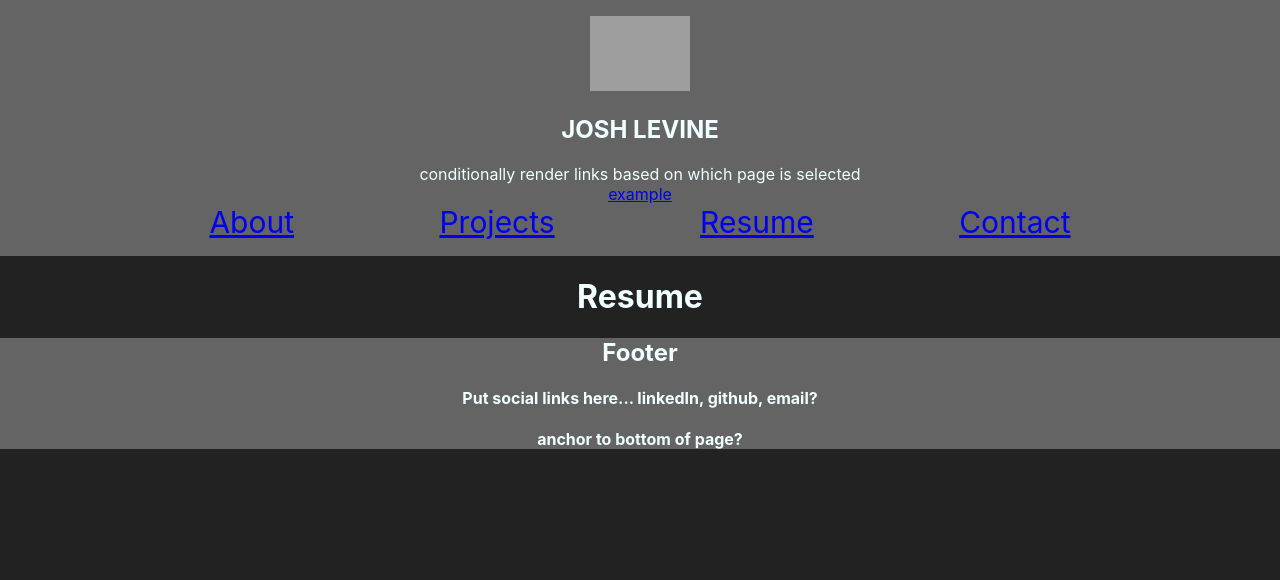
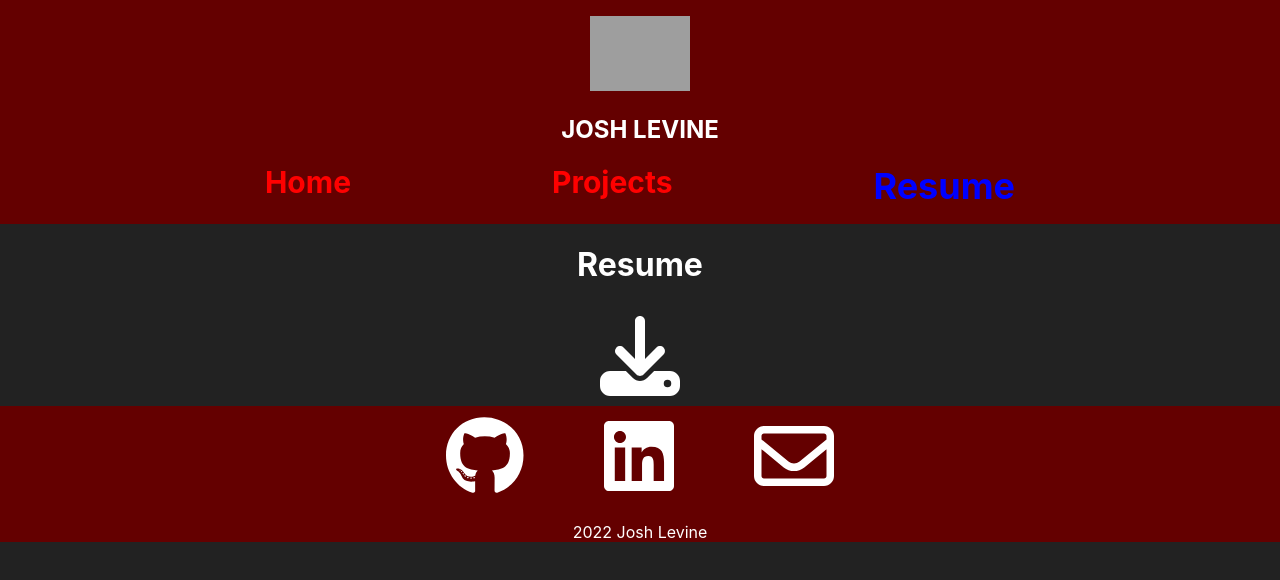
Before and after one commit to jadlevine/josh-levine-portfolio, a React (Create React App) app: page /resume in a window 1280 px wide. Shown: the top 580 px of the page. Built offline with nearby package versions, Linux system fonts and the light colour scheme; grey boxes are pictures that could not be loaded.

Commit message:
FooterContact set up. HeaderNav redesigned

```diff
--- a/package.json
+++ b/package.json
@@ -3,6 +3,12 @@
   "version": "0.1.0",
   "private": true,
   "dependencies": {
+    "@fortawesome/fontawesome-free": "^6.2.1",
+    "@fortawesome/fontawesome-svg-core": "^6.2.1",
+    "@fortawesome/free-brands-svg-icons": "^6.2.1",
+    "@fortawesome/free-regular-svg-icons": "^6.2.1",
+    "@fortawesome/free-solid-svg-icons": "^6.2.1",
+    "@fortawesome/react-fontawesome": "^0.2.0",
     "@testing-library/jest-dom": "^5.16.5",
     "@testing-library/react": "^13.4.0",
     "@testing-library/user-event": "^13.5.0",
--- a/src/App.css
+++ b/src/App.css
@@ -2,7 +2,7 @@ body{
   text-align: center;
   margin: 0;
   background-color: rgb(34, 34, 34);
-  color:azure;
+  color:white;
 
   /* background: rgba(0, 0, 0, 0.2)
   url("https://images.unsplash.com/photo-1497633762265-9d179a990aa6?ixlib=rb-4.0.3&ixid=MnwxMjA3fDB8MHxwaG90by1wYWdlfHx8fGVufDB8fHx8&auto=format&fit=crop&w=1173&q=80");
@@ -12,11 +12,21 @@ body{
    object-position: center center; */
 }
 
-.nav{
+/* testing */
+.bgp{
+  background-color: rgb(100,0,100);
+}
+
+#headshot{
+  width: 100px;
+}
+
+.header{
   display: flex;
   flex-direction: column;
   justify-content: space-between;
-  background-color: rgb(100, 100, 100);
+  /* background-color: rgb(100, 100, 100); */
+  background-color: rgb(100,0,0);
   align-items: center;
   /* font-size: 20px; */
   padding: 1em;
@@ -28,9 +38,19 @@ body{
   width: 90vw;
   font-size: 30px;
 }
-#headshot{
-  width: 100px;
+.nav-option{
+  color: red;
+  text-decoration: none;
+  font-weight: bold;
 }
+.nav-option:hover{
+  color: white;
+}
+.currentPath{
+  color: blue;
+  font-size: larger;
+}
+
 
 .projects-container{
   display: flex;
@@ -71,12 +91,30 @@ border-radius: 20px;
 .link-out{
   font-size:x-large;
   font-weight: bold;
-  color: azure;
+  color:white;
 }
 .divider{
   margin: 0 0.5em;
 }
 
+.icon{
+  color: white;
+  font-size:80px;
+  margin: 10px 40px;
+}
+.icon:hover{
+  color: red;
+}
+
+
 #footer{
-  background-color: rgb(100, 100, 100);
+  /* background-color: rgb(100, 100, 100); */
+  background-color: rgb(100,0,0);
 }
+.contact-row{
+  display:flex;
+  justify-content: center;
+}
+.contact-icon{
+  /* margin: 10px 40px; */
+}
--- a/src/App.js
+++ b/src/App.js
@@ -1,30 +1,21 @@
 import './App.css'
 import { Routes, Route } from 'react-router-dom'
-import NavBar from './components/NavBar'
+import HeaderNav from './components/HeaderNav'
 import Home from './pages/Home'
-import About from './pages/About'
 import Projects from './pages/Projects'
 import Resume from './pages/Resume'
-import ContactMe from './pages/ContactMe'
+import ContactFooter from './components/FooterContact'
 
 function App() {
   return (
     <div className="App">
-      <header className="App-header">
-        <NavBar />
-      </header>
+      <HeaderNav />
       <Routes>
         <Route path="/" element={<Home />} />
-        <Route path="/about" element={<About />} />
         <Route path="/projects" element={<Projects />} />
         <Route path="/resume" element={<Resume />} />
-        <Route path="/contact" element={<ContactMe />} />
       </Routes>
-      <footer id="footer">
-        <h2>Footer</h2>
-        <h4>Put social links here... linkedIn, github, email?</h4>
-        <h4>anchor to bottom of page?</h4>
-      </footer>
+      <ContactFooter />
     </div>
   )
 }
--- /dev/null
+++ b/src/components/FooterContact.jsx
@@ -0,0 +1,38 @@
+import { Link } from 'react-router-dom'
+import { FontAwesomeIcon } from '@fortawesome/react-fontawesome'
+import {
+  faGithub,
+  faLinkedin,
+  faSlack
+} from '@fortawesome/free-brands-svg-icons'
+import { faEnvelope } from '@fortawesome/free-regular-svg-icons'
+
+const ContactFooter = () => {
+  return (
+    <div id="footer">
+      <div className='contact-row'>
+        <a href="https://github.com/jadlevine">
+          <FontAwesomeIcon
+            icon={faGithub}
+            className="icon"
+          />
+        </a>
+        <a href="https://www.linkedin.com/in/joshua-adam-levine/">
+          <FontAwesomeIcon
+            icon={faLinkedin}
+            className="icon"
+          />
+        </a>
+        <a href="mailto:levine.joshuaadam@gmail.com">
+          <FontAwesomeIcon
+            icon={faEnvelope}
+            className="icon"
+          />
+        </a>
+      </div>
+      <p>2022 Josh Levine</p>
+    </div>
+  )
+}
+
+export default ContactFooter
--- /dev/null
+++ b/src/components/HeaderNav.jsx
@@ -0,0 +1,27 @@
+import { Link } from 'react-router-dom'
+import cutout from '../assets/JoshLevineCutout.png'
+import { useLocation } from 'react-router-dom'
+
+const HeaderNav = (props) => {
+  const location = useLocation()
+
+  const currentPath = 'nav-option currentPath'
+  const notCurrentPath = 'nav-option'
+
+  return (
+      <nav className='header'>
+      <div className="nav-header">
+        <img id="headshot" src={cutout} alt="josh-levine"></img>
+        <h1>JOSH LEVINE</h1>
+      </div>
+        <div className="nav-options">
+          <Link to="/" className={location.pathname==='/'?currentPath:notCurrentPath}>Home</Link>
+          <Link to="/projects" className={location.pathname==='/projects'?currentPath:notCurrentPath}>Projects</Link>
+          <Link to="/resume" className={location.pathname==='/resume'?currentPath:notCurrentPath}>Resume</Link>
+          {/* <Link to="/contact" className='nav-option'>Contact</Link> */}
+        </div>
+      </nav>
+  )
+}
+
+export default HeaderNav
--- a/src/components/NavBar.jsx
+++ /dev/null
@@ -1,22 +0,0 @@
-import { Link } from 'react-router-dom'
-import cutout from '../assets/JoshLevineCutout.png'
-
-const NavBar = (props) => {
-  return (
-      <nav className='nav'>
-      <div className="nav-header">
-        <img id="headshot" src={cutout} alt="josh-levine"></img>
-        <h1>JOSH LEVINE</h1>
-      </div>
-      conditionally render links based on which page is selected <Link to="https://www.johnandrewjacobs.com/about">example</Link>
-        <div className="nav-options">
-          <Link to="/about">About</Link>
-          <Link to="/projects">Projects</Link>
-          <Link to="/resume">Resume</Link>
-          <Link to="/contact">Contact</Link>
-        </div>
-      </nav>
-  )
-}
-
-export default NavBar
--- a/src/pages/About.js
+++ /dev/null
@@ -1,27 +0,0 @@
-// import React from 'react'
-
-const About = () => {
-  return (
-    <div>
-      <h1>Software Engineer</h1>
-      <h2>Columbus, OH</h2>
-      <div id="about-me-info">
-        <h2>I am a software engineer who is driven by a challange.</h2>
-        <h2>
-          Previously, as an educator, I created environments where teams and
-          their members could be successful.
-        </h2>
-        <h2>
-          Whether building applications, or playing board-games, my greatest
-          satisfaction is solving complex problems.
-        </h2>
-        <h2>
-          I thrive in collaborative environments where shared vision, curiosity,
-          and continuous improvement are prioritized.
-        </h2>
-      </div>
-    </div>
-  )
-}
-
-export default About
--- a/src/pages/ContactMe.js
+++ /dev/null
@@ -1,7 +0,0 @@
-// import React from 'react'
-
-const ContactMe = () => {
-  return <div>ContactMe</div>
-}
-
-export default ContactMe
--- a/src/pages/Home.js
+++ b/src/pages/Home.js
@@ -1,17 +1,23 @@
-import { Link } from 'react-router-dom'
-
-import headshot from '../assets/JoshLevine.jpg'
-
-//from michaellackey.com
-// Experience in:
-// ReactJS/Redux, Python3/Django, Node.js/Express, AWS S3, PostgreSQL/Sequelize, MongoDB/Mongoose, Heroku/Netlify/Surge, Git/GitHub, HTML5, CSS3, JavaScript and much more....
-
-// AND a mosaic of icons of tech used?
-
 const Home = () => {
   return (
     <div>
-      <h1>Home...image?</h1>
+      <h1>Software Engineer</h1>
+      <h2>Columbus, OH</h2>
+      <div id="about-me-info">
+        <h2>I am a software engineer who is driven by a challange.</h2>
+        <h2>
+          Previously, as an educator, I created environments where teams and
+          their members could be successful.
+        </h2>
+        <h2>
+          Whether building applications, or playing board-games, my greatest
+          satisfaction is solving complex problems.
+        </h2>
+        <h2>
+          I thrive in collaborative environments where shared vision, curiosity,
+          and continuous improvement are prioritized.
+        </h2>
+      </div>
     </div>
   )
 }
--- a/src/pages/Projects.js
+++ b/src/pages/Projects.js
@@ -1,10 +1,7 @@
-// import React from 'react'
 import projectImage from '../assets/projectIcon.png'
 import TttImg from '../assets/TttImg.png'
 import FskImg from '../assets/FskImg.png'
 import SkImg from '../assets/SkImg.png'
-// import headerFSK from '../assets/header_FSK.png'
-// import headerSK from '../assets/header_SK.png'
 import { Link } from 'react-router-dom'
 
 const Projects = () => {
@@ -31,7 +28,7 @@ const Projects = () => {
       github: 'https://github.com/jadlevine/seq-keeper',
       deployed: 'https://seq-keeper.herokuapp.com/',
       description:
-        'A Full-Stack PERN applicaiton that integrates the searching capabilities of the NCBI and allows users to catalog gene and FASTA sequence data'
+        'A Full-Stack PERN applicaiton that integrates the searching capabilities of the NCBI and allows users to catalog gene and DNA/RNA sequence data'
     }
   ]
 
@@ -47,13 +44,13 @@ const Projects = () => {
               <p className="project-description">{project.description}</p>
             </div>
             <div className="link-row">
-              <Link className="link-out" to={project.github}>
+              <a href={project.github} className="link-out">
                 GitHub
-              </Link>
+              </a>
               <div className="link-out divider">|</div>
-              <Link className="link-out" to={project.deployed}>
+              <a href={project.deployed} className="link-out">
                 App
-              </Link>
+              </a>
             </div>
           </div>
         ))}
--- a/src/pages/Resume.js
+++ b/src/pages/Resume.js
@@ -1,9 +1,16 @@
-// import React from 'react'
+import { FontAwesomeIcon } from '@fortawesome/react-fontawesome'
+import { faDownload } from '@fortawesome/free-solid-svg-icons'
 
 const Resume = () => {
   return (
     <div>
       <h1>Resume</h1>
+      <FontAwesomeIcon
+        icon={faDownload}
+        className="icon"
+        size="3x"
+        // transform="grow-2"
+      ></FontAwesomeIcon>
     </div>
   )
 }
```
Also changed, not shown: 1 other file (tests, documents, lock files or other folders).
